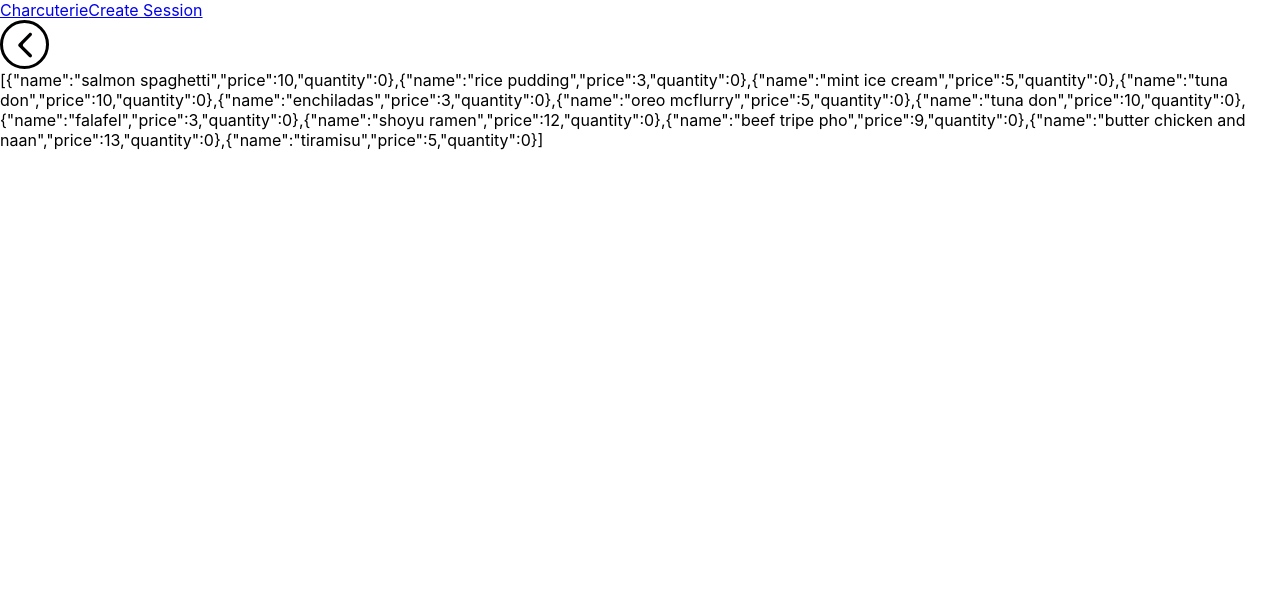
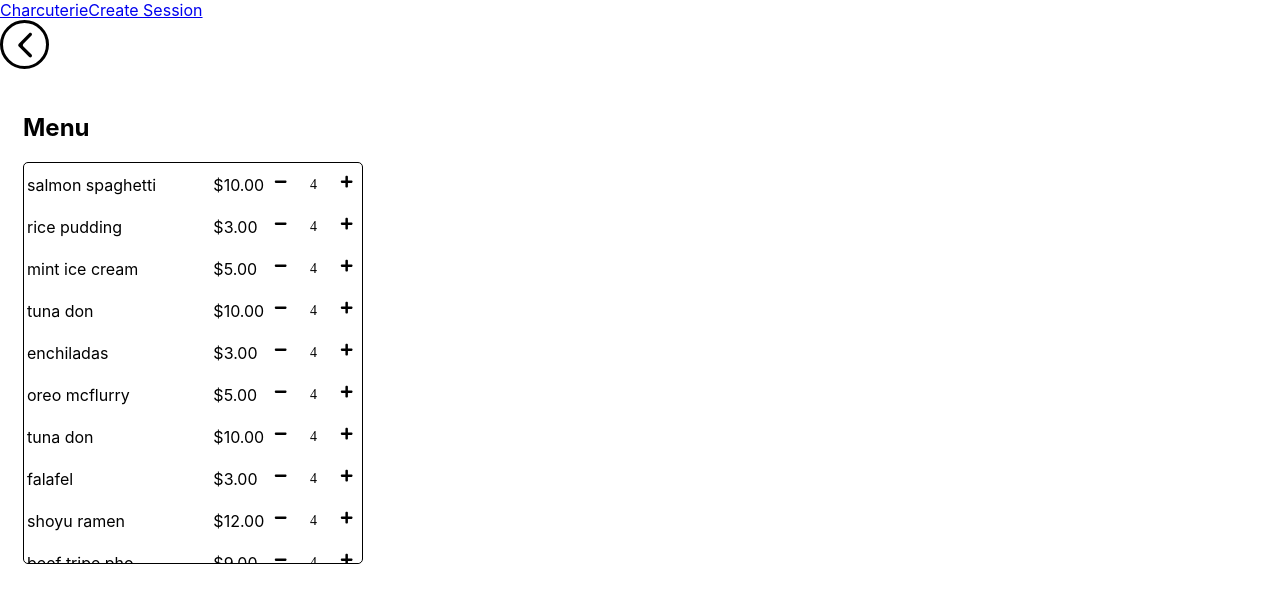
Before and after one commit to acchiang/cpsc-455-project, a React (Create React App) app: page /order-screen in a window 1280 px wide. Shown: the top 602 px of the page. Built offline with nearby package versions, Linux system fonts and the light colour scheme.

Commit message:
update order screen

```diff
--- a/src/pages/OrderScreen.js
+++ b/src/pages/OrderScreen.js
@@ -1,7 +1,10 @@
 import React, { useEffect, useState } from "react";
+import Theme from 'styles/Theme'
 import { OrderContext } from "utils/Context";
 import sampleMenu from "assets/sampleMenu";
 import BackButton from "components/BackButton";
+import MenuSelector from "components/MenuSelector"
+import styled from 'styled-components'
 
 function OrderScreen() {
   const [order, setOrder] = useState(null);
@@ -29,11 +32,28 @@ function OrderScreen() {
     setOrder(initializeOrder());
   }, []);
 
+
+  const PanelContainer = styled.table`
+    margin: 20px;
+  `
+
+  const Panel = styled.td`
+  `
+
   return (
+    <Theme>
     <OrderContext.Provider value={[order, setOrder]}>
       <BackButton url={"/create-session"}/>
-      {JSON.stringify(order)}
+      <PanelContainer>
+        <tr>
+          <Panel>
+            <h2>Menu</h2>
+            <MenuSelector order={order} />
+          </Panel>
+        </tr>
+      </PanelContainer>
     </OrderContext.Provider>
+    </Theme>
   );
 }
 
```
